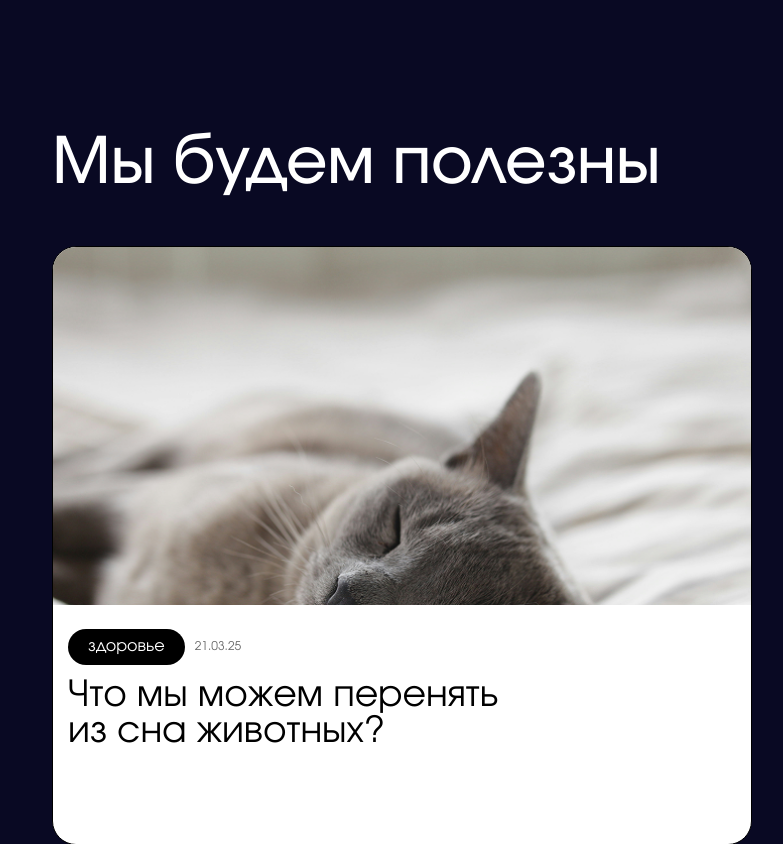
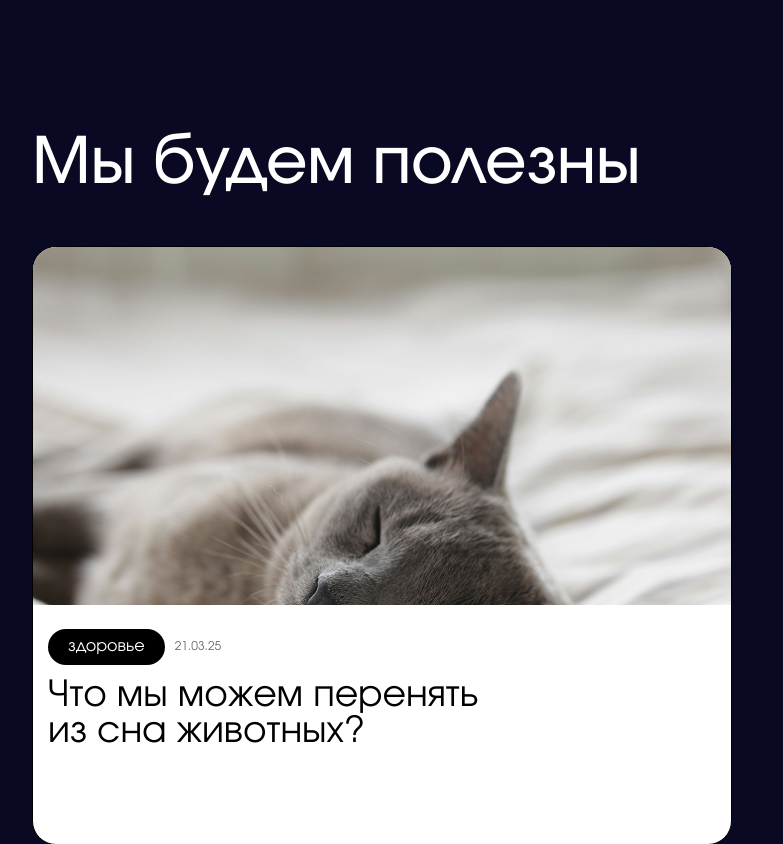
Before and after one commit to ons04nn/Module-3, a plain HTML site: page index.html in a window 1280 px wide. Shown: the part 7280-8124 px from the top of the page, without its empty margins (258-1041 px from the left). Drawn offline with Linux system fonts and the light colour scheme; files whose address does not match are found by name.

Commit message:
Add files via upload

```diff
--- a/index.html
+++ b/index.html
@@ -218,7 +218,7 @@
 
 
   <section id="articles" class="articles">
-    <div class="container">
+    <div class="container2">
       <h2>Мы будем полезны</h2>
 
       <div class="blocks-grid">
@@ -382,7 +382,7 @@
 
 
   <section id="video" class="video">
-    <div class="container">
+    <div class="container2">
       <h2>Видео</h2>
 
       <div class="blocks-grid">
--- a/styles.css
+++ b/styles.css
@@ -197,6 +197,14 @@ align-items: flex-start
     align-items: center;
     align-items: flex-start;
 }
+
+.container2 {
+    display: flex;
+    flex-direction: column;
+    align-items: center;
+    align-items: flex-start;
+}
+
 
 .align-center {align-items: center;}
 .big {
@@ -1275,6 +1283,8 @@ background-size: cover;
   @media (max-width: 500px) {
 
 
+
+
         .container {
             max-width: 350px;
         }
@@ -1413,6 +1423,7 @@ line-height: 100%;}
 
             .brandsCarousel {
               margin-top: 30px; /* Уменьшаем отступ сверху */
+              margin-bottom: 50px;
             }
 
             .brandLogo img {
```
